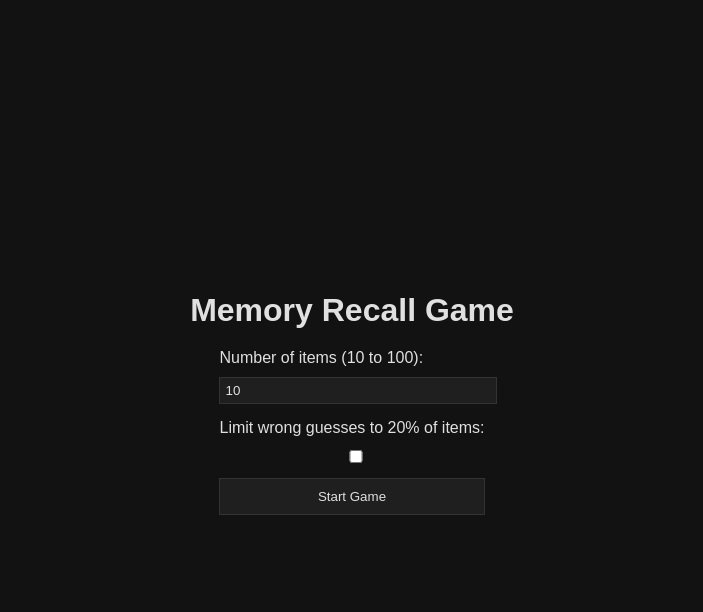
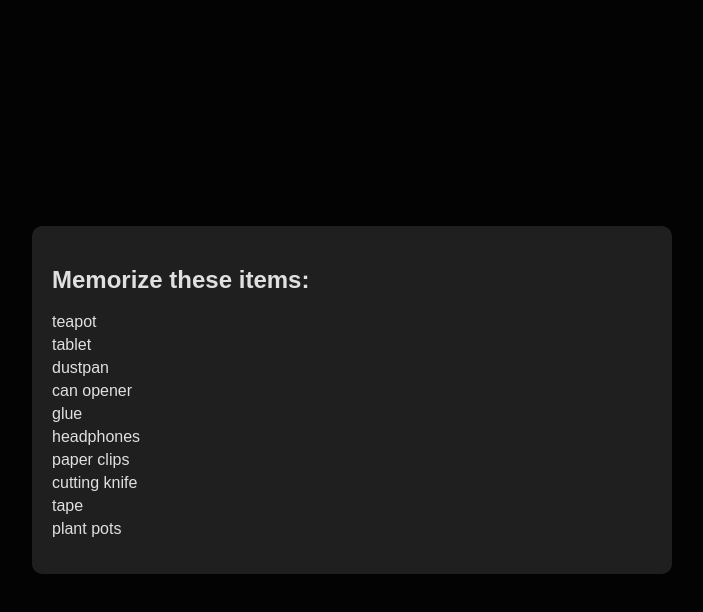
Before and after one commit to TempestAethel/Memory-Recall, a plain HTML site: page index.html in a window 1280 px wide. Both pictures are taken after a click on the button "Start Game". Shown: the whole page, without its empty margins (288-991 px from the left). Drawn offline with Linux system fonts and the light colour scheme.

Commit message:
Update index.html

```diff
--- a/index.html
+++ b/index.html
@@ -39,17 +39,34 @@
         button:hover {
             background-color: #555;
         }
-        .toast {
-            background-color: #333;
+        /* Modal styles */
+        #items-modal {
+            display: none;
+            position: fixed;
+            z-index: 1000;
+            left: 0;
+            top: 0;
+            width: 100%;
+            height: 100%;
+            background-color: rgba(0, 0, 0, 0.8);
+            justify-content: center;
+            align-items: center;
+        }
+        #items-modal-content {
+            background-color: #1f1f1f;
+            padding: 20px;
+            border-radius: 10px;
+            width: 80%;
+            max-width: 600px;
             color: #e0e0e0;
-            padding: 15px;
-            border-radius: 5px;
-            position: fixed;
-            bottom: 20px;
-            right: 20px;
-            max-width: 300px;
-            display: none;
-            opacity: 0.9;
+        }
+        #items-modal-content ul {
+            list-style-type: none;
+            padding: 0;
+            text-align: left;
+        }
+        #items-modal-content ul li {
+            margin-bottom: 5px;
         }
         #game-area {
             display: none;
@@ -84,12 +101,18 @@
     </div>
 
     <div id="game-area">
-        <div id="toast" class="toast"></div>
-
         <input type="text" id="guess-input" placeholder="Enter your guesses" autocomplete="off">
         <button id="reset-btn">Reset Game</button>
 
         <div class="correct-items" id="correct-items"></div>
+    </div>
+
+    <!-- Modal for showing the items -->
+    <div id="items-modal">
+        <div id="items-modal-content">
+            <h2>Memorize these items:</h2>
+            <ul id="items-list"></ul>
+        </div>
     </div>
 
     <script>
@@ -113,26 +136,18 @@
 
         const startBtn = document.getElementById('start-btn');
         const resetBtn = document.getElementById('reset-btn');
-        const toast = document.getElementById('toast');
         const gameArea = document.getElementById('game-area');
         const guessInput = document.getElementById('guess-input');
         const correctItemsContainer = document.getElementById('correct-items');
         const numItemsInput = document.getElementById('num-items');
         const limitGuessesCheckbox = document.getElementById('limit-guesses');
+        const itemsModal = document.getElementById('items-modal');
+        const itemsListElement = document.getElementById('items-list');
 
         let correctItems = [];
         let shownItems = [];
         let wrongGuesses = 0;
         let maxWrongGuesses = 0;
-        let gameTimeout;
-
-        function showToast(message, duration = 3000) {
-            toast.innerText = message;
-            toast.style.display = 'block';
-            setTimeout(() => {
-                toast.style.display = 'none';
-            }, duration);
-        }
 
         function resetGame() {
             correctItems = [];
@@ -142,7 +157,7 @@
             gameArea.style.display = 'none';
             numItemsInput.value = 10;
             limitGuessesCheckbox.checked = false;
-            clearTimeout(gameTimeout);
+            itemsModal.style.display = 'none';
         }
 
         function startGame() {
@@ -160,12 +175,20 @@
                 }
             }
 
-            // Show the items in a toast
-            showToast(`Memorize these items: ${shownItems.join(', ')}`, 60000); // Show items for 1 minute
+            // Show items in the modal
+            itemsListElement.innerHTML = '';
+            shownItems.forEach(item => {
+                const li = document.createElement('li');
+                li.textContent = item;
+                itemsListElement.appendChild(li);
+            });
 
-            // Hide the items after 1 minute and start the guessing phase
+            // Display the modal
+            itemsModal.style.display = 'flex';
+
+            // Close the modal after 1 minute and start the guessing phase
             setTimeout(() => {
-                toast.style.display = 'none';
+                itemsModal.style.display = 'none';
                 guessInput.value = '';
                 guessInput.focus();
                 gameArea.style.display = 'block';
@@ -196,7 +219,7 @@
         }
 
         function endGame(win) {
-            showToast(win ? 'Congratulations, You Won!' : 'Game Over, You Lost!');
+            alert(win ? 'Congratulations, You Won!' : 'Game Over, You Lost!');
             gameArea.style.display = 'none';
         }
 
```
